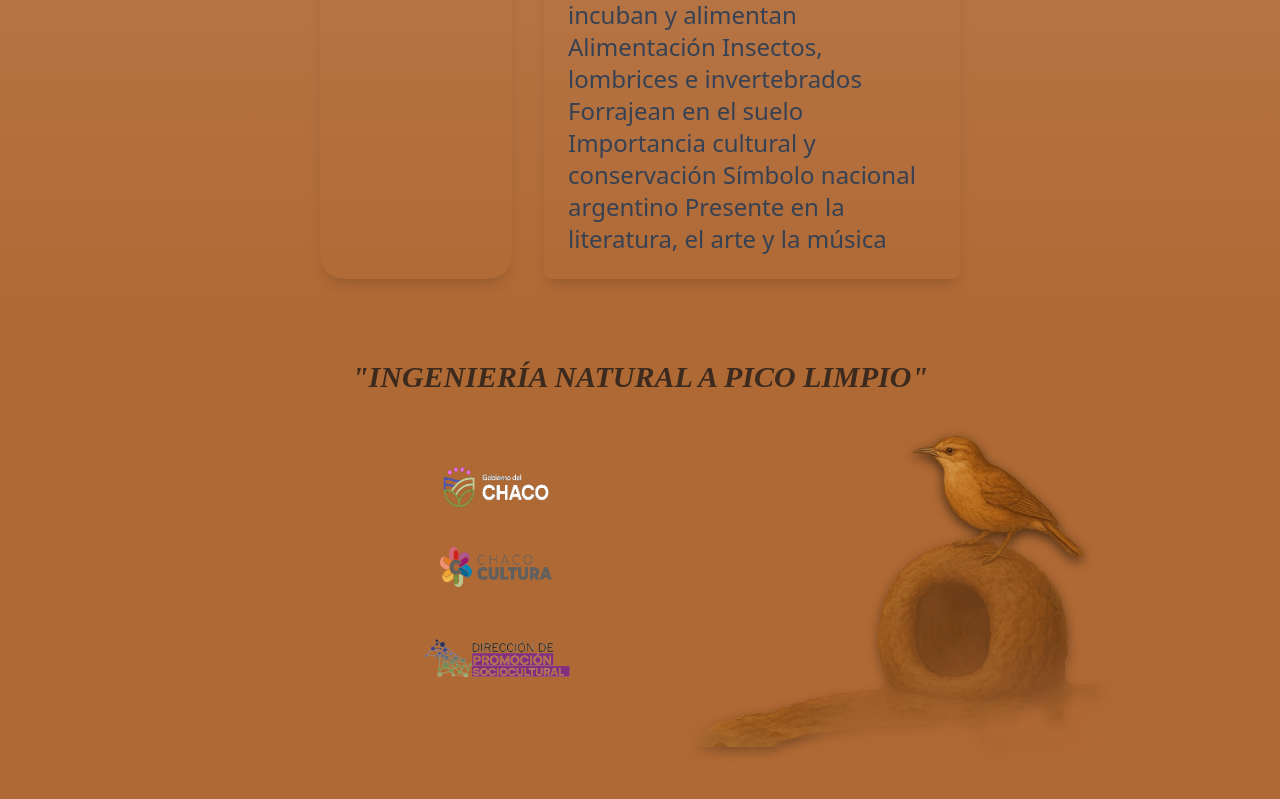
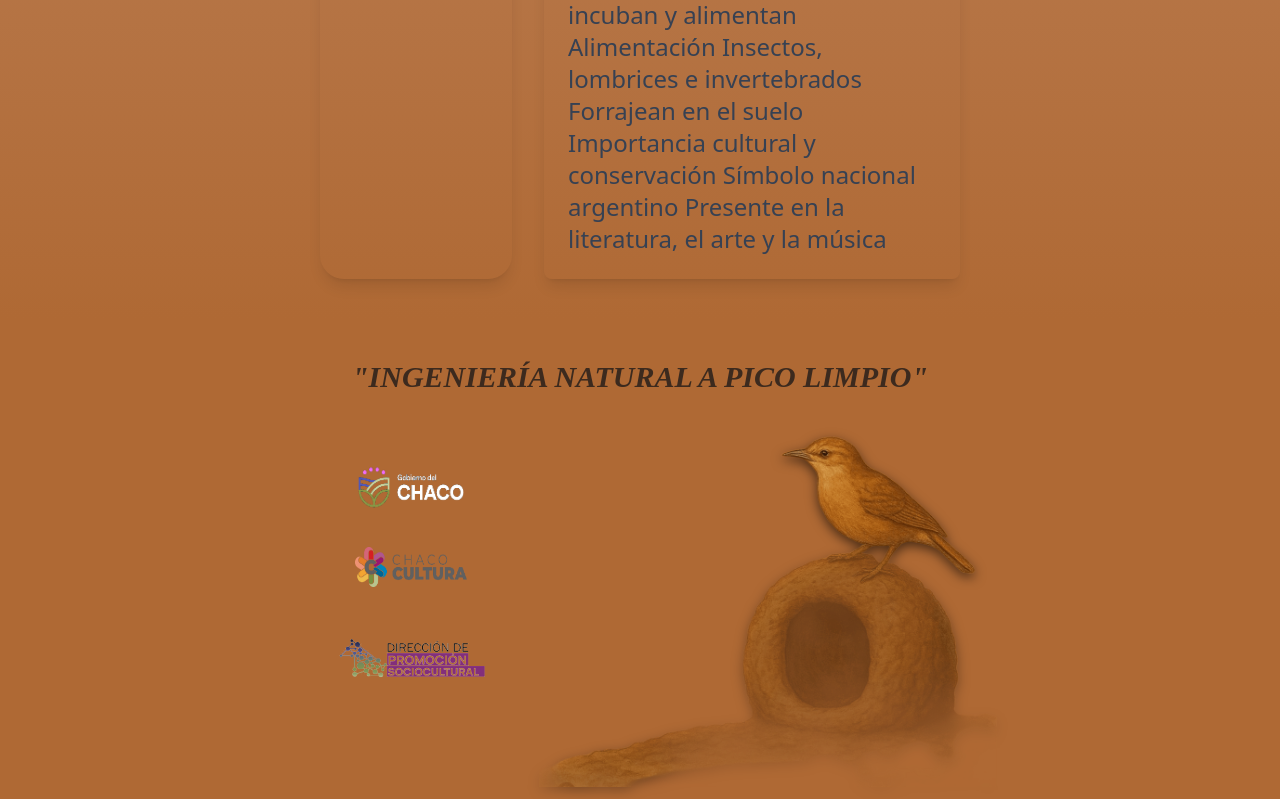
Before and after one commit to louisrubin/hornero-blog, a React (Vite) app: page / in a window 1280 px wide. Shown: the part 3105-3904 px from the top of the page. Built offline with nearby package versions, Linux system fonts and the light colour scheme; a web font is replaced by a local one.

Commit message:
fix responsive

```diff
--- a/src/components/Footer.tsx
+++ b/src/components/Footer.tsx
@@ -12,21 +12,20 @@ export default function Footer() {
             </h1>
 
             <div className='md:flex justify-center'>
-                <div className='absolute md:static bottom-4 w-1/2 flex flex-col items-center'>
+                <div className='absolute md:static bottom-4 w-1/2 md:w-1/5 flex flex-col items-center'>
                     <img src={gobChaco} className=' w-43 h-30'
                     alt="Gobierno del Chaco" />
 
-                    <img src={chacoCultura} className='w-28 h-10 '
+                    <img src={chacoCultura} className='w-28 h-10'
                     alt="Chaco Cultura" />
 
-                    <img src={sociocultural} className=' w-40 h-38 '
+                    <img src={sociocultural} className='w-40 h-38'
                     alt="Sociocultural" />
                 </div>
 
                 <img src={horneroFooter}
-                className='absolute md:static right-0 bottom-0 md:h-80 md:-ml-30 scale-x-[-1] drop-shadow-[0_4px_6px_rgba(0,0,0,0.6)]'
+                className='absolute md:static right-0 bottom-0 md:h-80 lg:h-90 md:-ml-30 lg:ml-0 scale-x-[-1] drop-shadow-[0_4px_6px_rgba(0,0,0,0.6)]'
                 alt="Hornero | Ave Nacional" />
-
             </div>
         </footer>
     )
```
